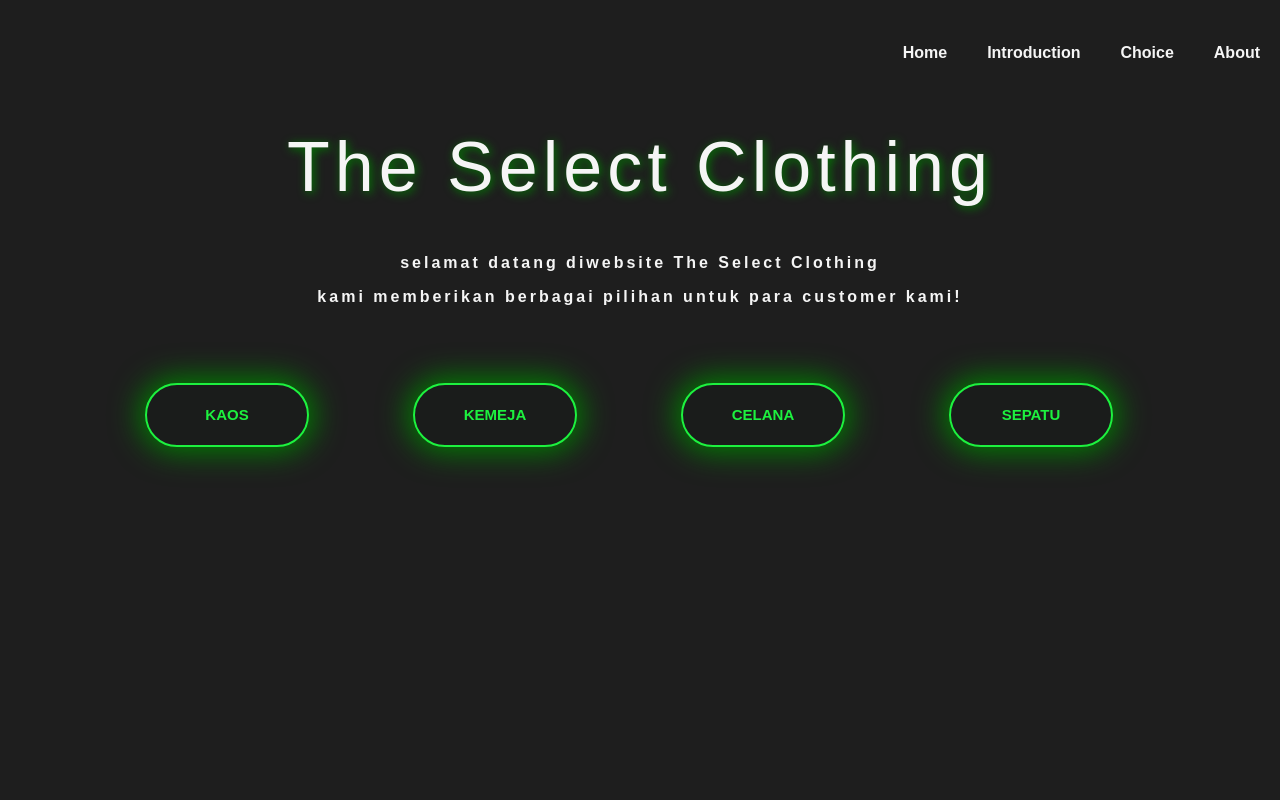
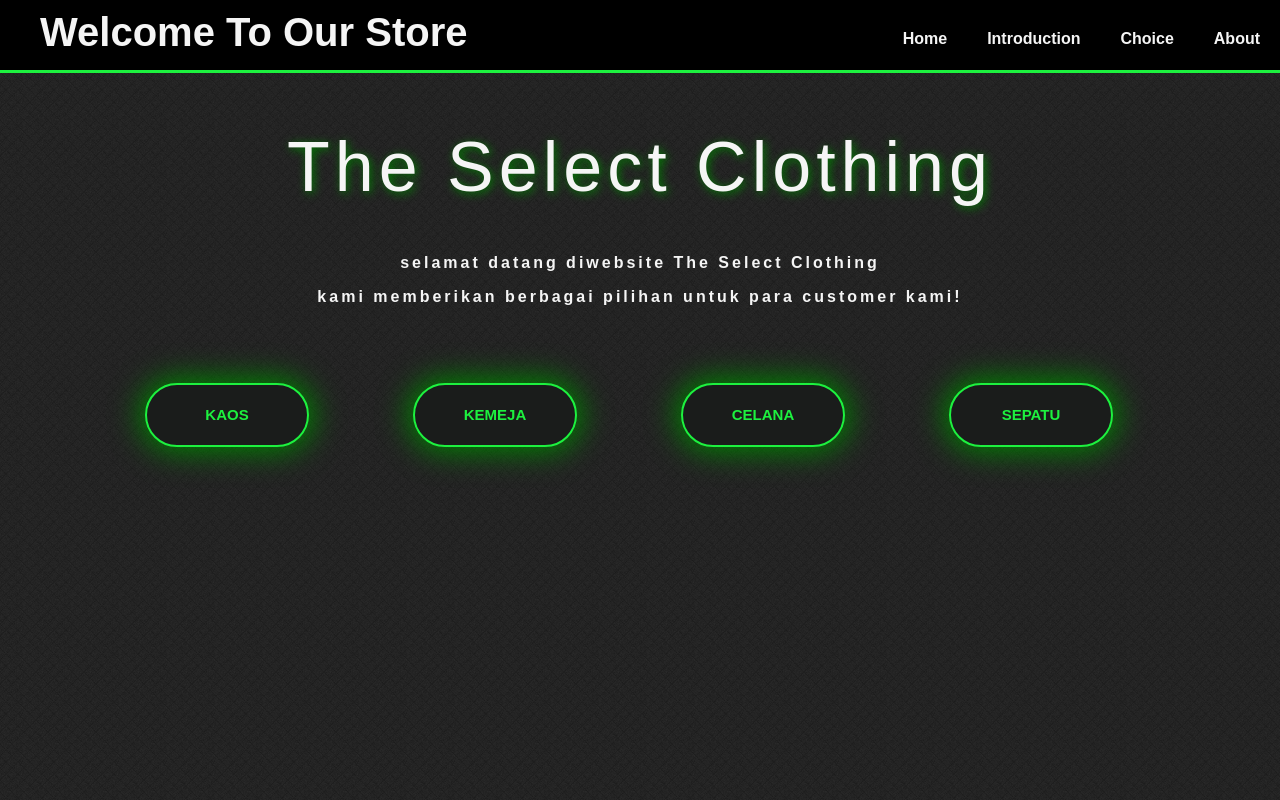
Before and after one commit to HaidarHalwi/TheSelectClothing, a plain HTML site: page index.html in a window 1280 px wide. Shown: the top 800 px of the page. Drawn offline with Linux system fonts and the light colour scheme.

Commit message:
Upgrade Website Pakaian

```diff
--- a/index.html
+++ b/index.html
@@ -14,6 +14,7 @@
 			<li><a href="#kaos">Choice</a></li>
 			<li><a href="#dahulu">Introduction</a></li>
 			<li><a href="#home">Home</a></li>
+			<h3>Welcome To Our Store</h3>
 		</ul>
 	</div>
 
@@ -30,14 +31,13 @@
 	<div class="container">
 
 		<div class="kotak"><a href="#kaos">KAOS</a></div>
-		<div class="kotak"><a href="#kemeja">KEMEJA</a></div>
-		<div class="kotak"><a href="#celana">CELANA</a></div>
-		<div class="kotak"><a href="#sepatu">SEPATU</a></div>
+		<div class="kotak"><a href="#kaos">KEMEJA</a></div>
+		<div class="kotak"><a href="#kaos">CELANA</a></div>
+		<div class="kotak"><a href="#kaos">SEPATU</a></div>
 
 	</div>
 
 	<br><br><br><br><br><br><br><br><br><br><br><br><br><br><br>
-
 
 	<div class="pendahuluan">
 		<h1 id="dahulu">Introduction</h1>
--- a/styles.css
+++ b/styles.css
@@ -5,7 +5,7 @@
 }
 
 body{
-	background-color: #1E1E1E;
+	background-image: url(nn.png);
 }
 
 html{
@@ -15,6 +15,20 @@ html{
 .list{
 	position: fixed;
 	right: 0px;
+	top: -10px;
+	position: fixed;
+	left: 0px;
+	height: 80px;
+	background-color: black;
+	border-bottom: 3px solid #1DF13F;
+	z-index: 9990px;
+}
+
+.list .tab h3{
+	color: whitesmoke;
+	font-family: Arial;
+	font-size: 40px;
+	margin-top: 20px;
 }
 
 .list ul li{
```
Also changed, not shown: nn.png (added).
